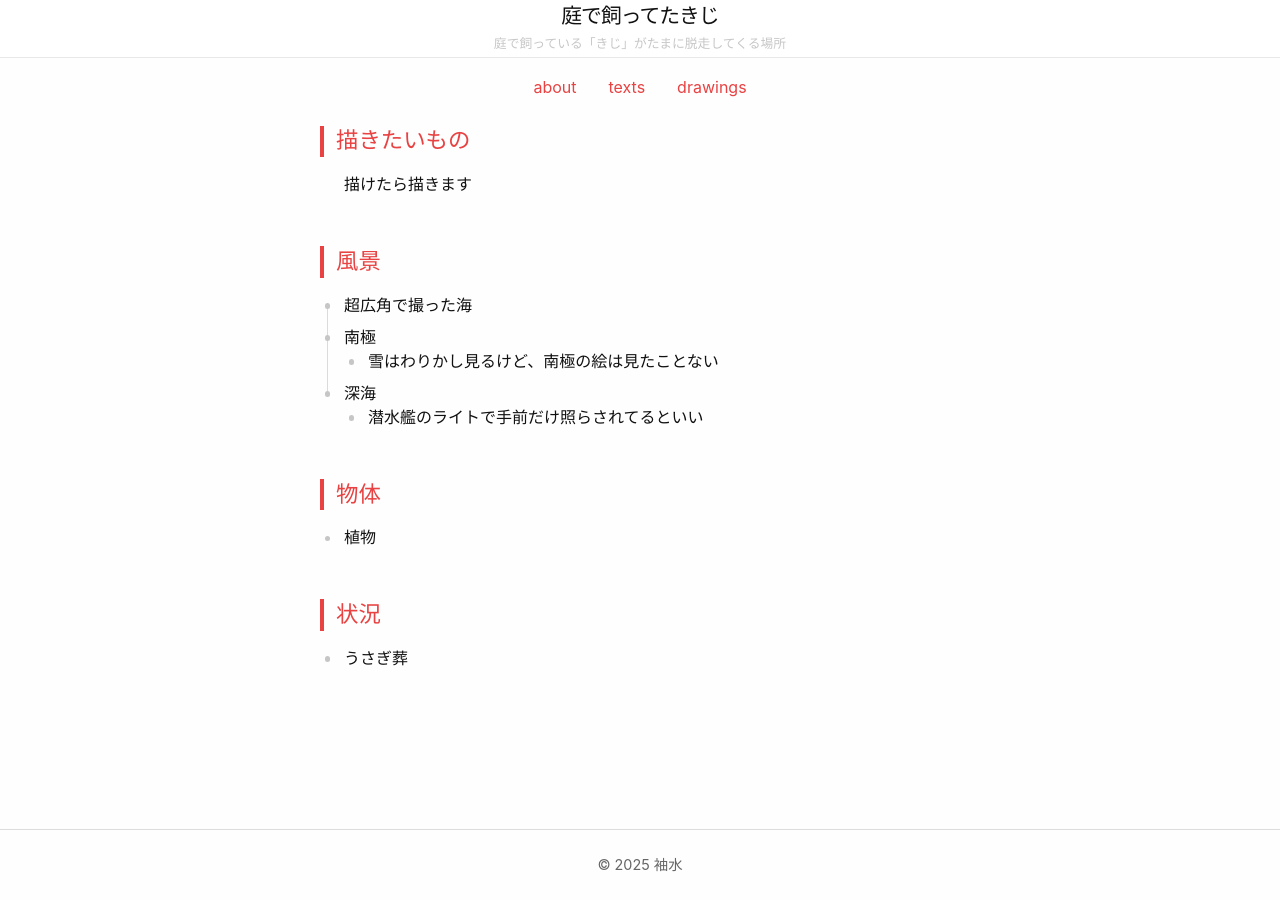
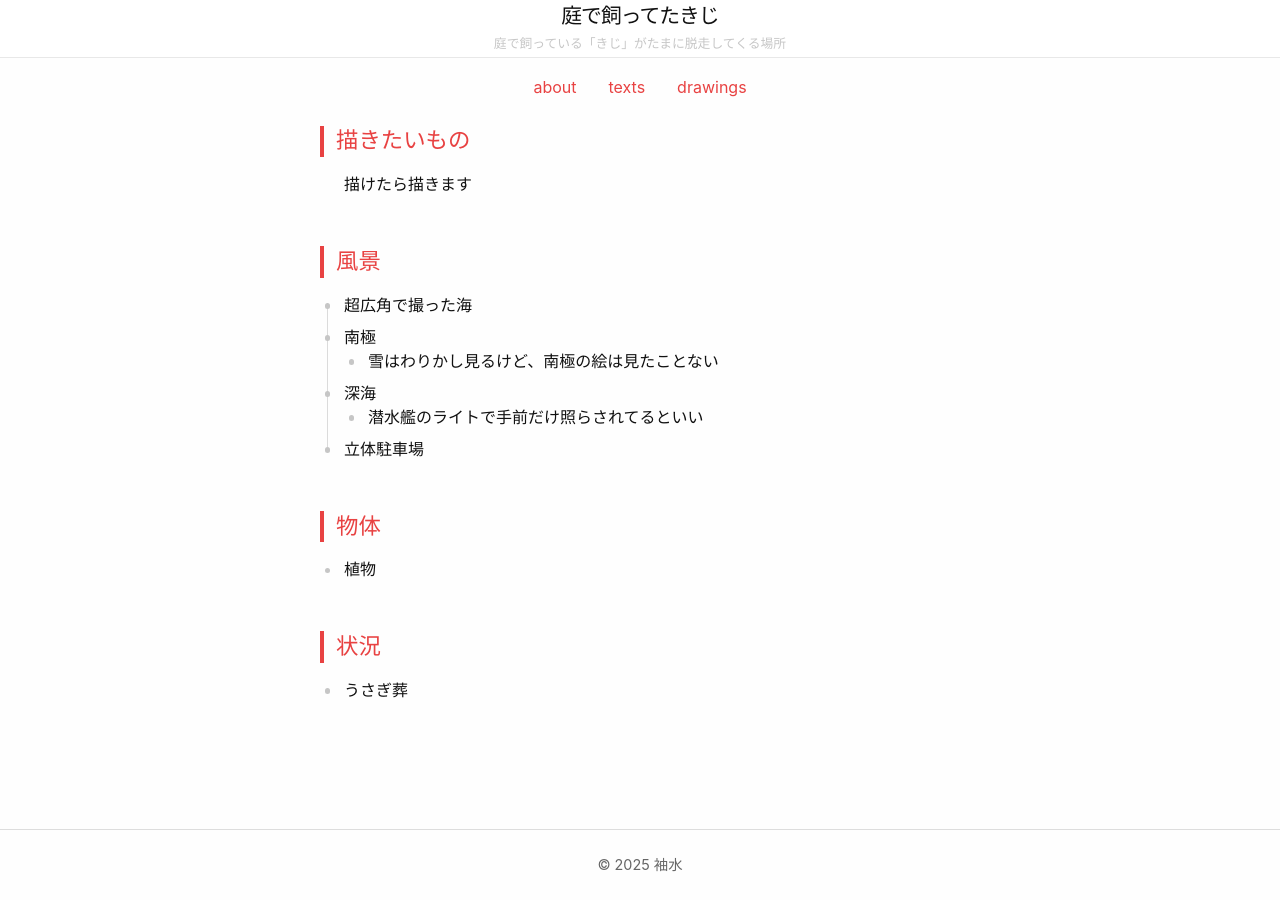
Before and after one commit to njargon/njargon.github.io, a Jekyll site: the page built from drawings-idea.md, in a window 1280 px wide. Built offline with Jekyll 4.4.1, drawn with Linux system fonts in a browser that asks for light colours.

Commit message:
vault backup: 2025-08-28 14:50:41

```diff
--- a/drawings-idea.md
+++ b/drawings-idea.md
@@ -21,6 +21,7 @@ permalink: /drawings-idea/
 	- 雪はわりかし見るけど、南極の絵は見たことない
 - 深海
 	- 潜水艦のライトで手前だけ照らされてるといい
+- 立体駐車場
 
 ## 物体
 - 植物
```
